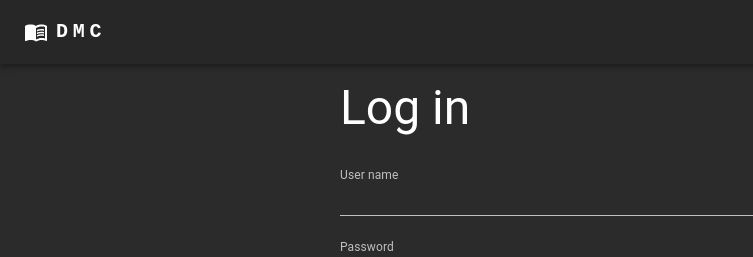
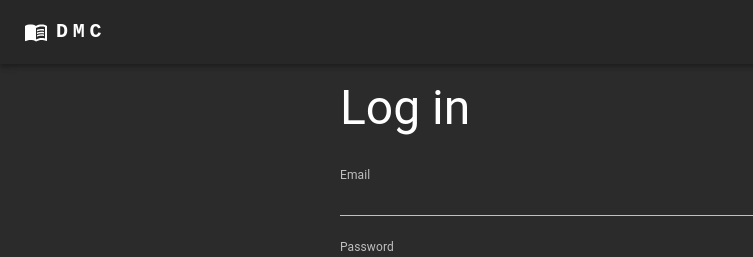
Before and after one commit to h3vanth/dmc, a React (Vite) app: page /login in a window 1280 px wide. Shown: the top 257 px of the page, without its empty margins (0-753 px from the left). Built offline with nearby package versions, Linux system fonts and the light colour scheme.

Commit message:
feat(Login/SignUp): add email validation, improve form reset logic

```diff
--- a/src/components/auth/Authenticate.tsx
+++ b/src/components/auth/Authenticate.tsx
@@ -47,6 +47,10 @@ const Authenticate: React.FC = () => {
     );
   };
 
+  React.useEffect(() => {
+    reset({ email: "", password: "", confirmpassword: "" }, RESET_OPTIONS);
+  }, [isRegistration]);
+
   return (
     <Box sx={{ maxWidth: 600, margin: "auto" }}>
       <Typography variant="h3" color="white" sx={{ mb: 2 }}>
@@ -55,7 +59,7 @@ const Authenticate: React.FC = () => {
       <form onSubmit={handleSubmit(onSubmit)}>
         <Stack>
           <TextField
-            label="User name"
+            label="Email"
             {...register("email", email)}
             error={!!errors.email}
             helperText={errors.email?.message}
@@ -101,13 +105,9 @@ const Authenticate: React.FC = () => {
             <Button
               type="button"
               variant="text"
-              onClick={() => {
-                reset(
-                  { email: "", password: "", confirmpassword: "" },
-                  RESET_OPTIONS
-                );
-                setIsRegistration((isRegistration) => !isRegistration);
-              }}
+              onClick={() =>
+                setIsRegistration((isRegistration) => !isRegistration)
+              }
             >
               {isRegistration ? "Log in" : "Sign up"}
             </Button>
--- a/src/constants/form.ts
+++ b/src/constants/form.ts
@@ -20,4 +20,9 @@ const RESET_OPTIONS = {
   keepValues: false,
 };
 
-export { UNREGISTER_OPTIONS, RESET_OPTIONS };
+const HELPER_TEXT = {
+  EMAIL: "Enter a valid email id",
+  PASSWORD: "Enter a valid password",
+};
+
+export { UNREGISTER_OPTIONS, RESET_OPTIONS, HELPER_TEXT };
--- a/src/validations/auth.ts
+++ b/src/validations/auth.ts
@@ -1,12 +1,18 @@
+import { HELPER_TEXT } from "../constants/form";
+
 const email = {
-  required: "Enter valid email id",
+  required: HELPER_TEXT.EMAIL,
+  pattern: {
+    value: /^[\w-\.]+@([\w-]+\.)+[\w-]{2,4}$/,
+    message: HELPER_TEXT.EMAIL,
+  },
 };
 
 const password = {
-  required: "Enter a valid password",
+  required: HELPER_TEXT.PASSWORD,
   minLength: {
     value: 8,
-    message: "Enter a valid password",
+    message: HELPER_TEXT.PASSWORD,
   },
 };
 
```
